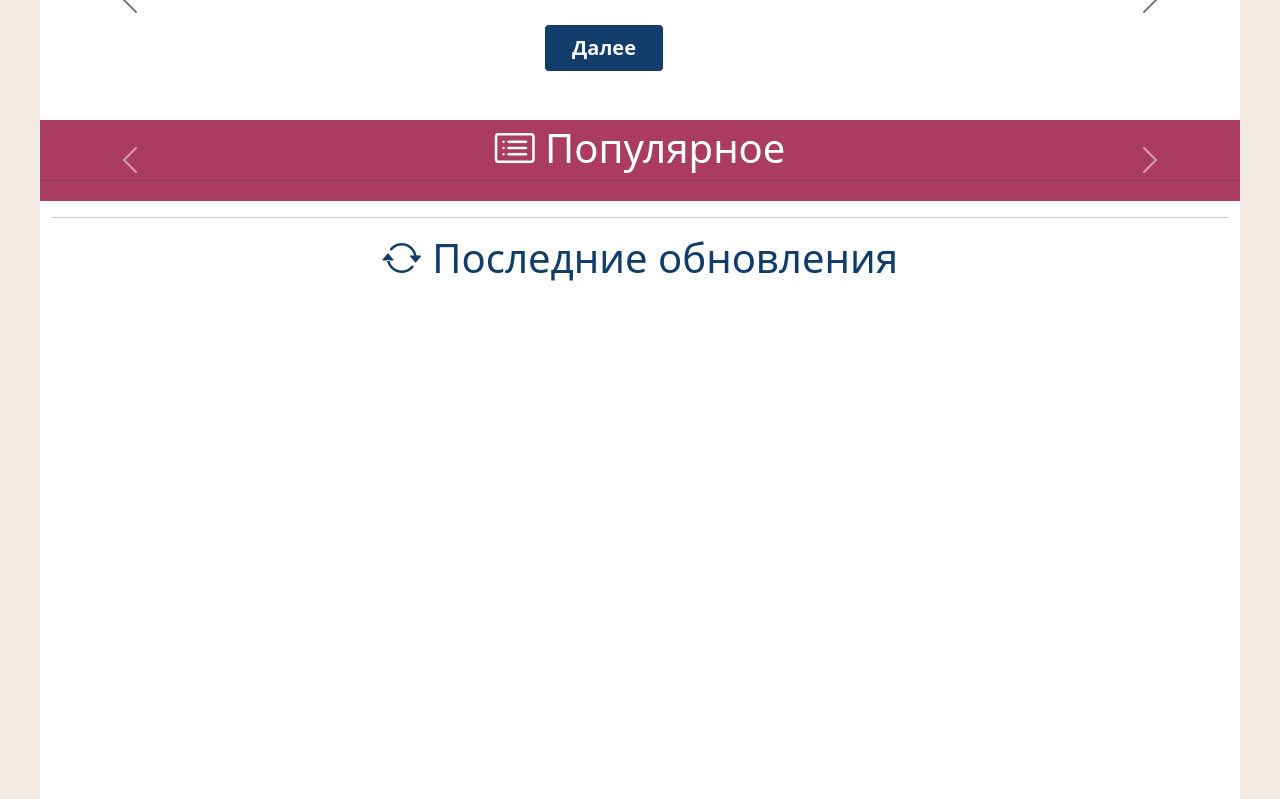
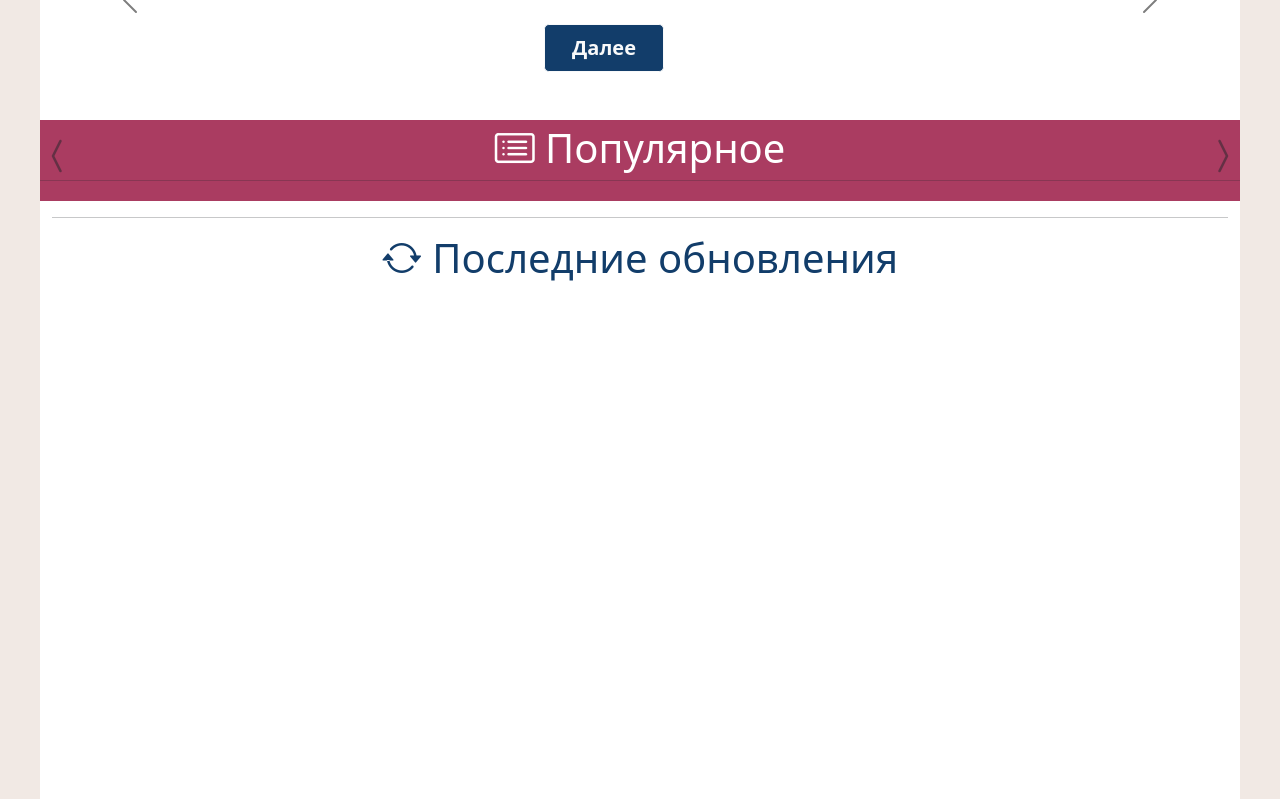
Before and after one commit to xOviwyRx/novells_site, a Django app: page / in a window 1280 px wide. Shown: the part 58-857 px from the top of the page. Run offline with Django 3.2, Linux system fonts and the light colour scheme; data that the repository does not hold is empty; some libraries are stand-ins or nearby versions.

Commit message:
1.0.2 add forms etc

```diff
--- a/novells_site/templates/core/home.html
+++ b/novells_site/templates/core/home.html
@@ -235,12 +235,12 @@
             </div>
             <div class="tns-controls mb-1" aria-label="Carousel Navigation"
                  tabindex="0">
-                <button data-controls="prev" class="carousel-control-prev" tabindex="-1" aria-controls="tns1">
-                    <span class="carousel-control-prev-icon" aria-hidden="true"></span>
+                <button data-controls="prev" class="carousel-control-prev" tabindex="-1" aria-controls="tns1" style="width: 3%;">
+                    <i class="bi bi-chevron-compact-left h1 text-dark"></i>
                 </button>
                 <button data-controls="next" class="carousel-control-next" tabindex="-1"
-                        aria-controls="tns1">
-                    <span class="carousel-control-next-icon" aria-hidden="true"></span>
+                        aria-controls="tns1" style="width: 3%;">
+                    <i class="bi bi-chevron-compact-right h1 text-dark"></i>
                 </button>
             </div>
             <!-- or ul.my-slider > li -->
@@ -269,12 +269,13 @@
                         },
                         700: {
                             items: 3,
-                            edgePadding: 100,
+                            edgePadding: 20,
                             gutter: 15
                         },
                         900: {
-                            items: 4,
-                            edgePadding: 100,
+                            items: 5,
+                            gutter: 20,
+                            edgePadding: 20,
                         }
                     }
                 });
```
